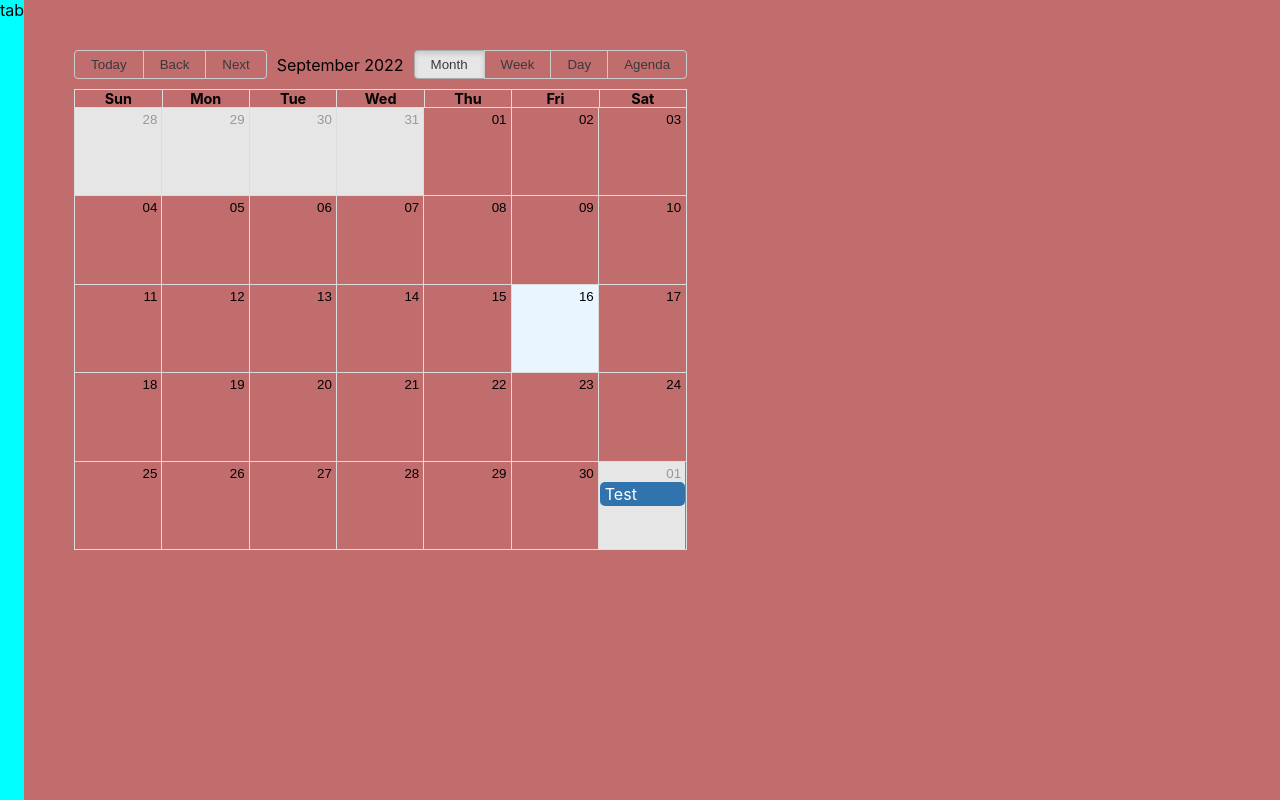
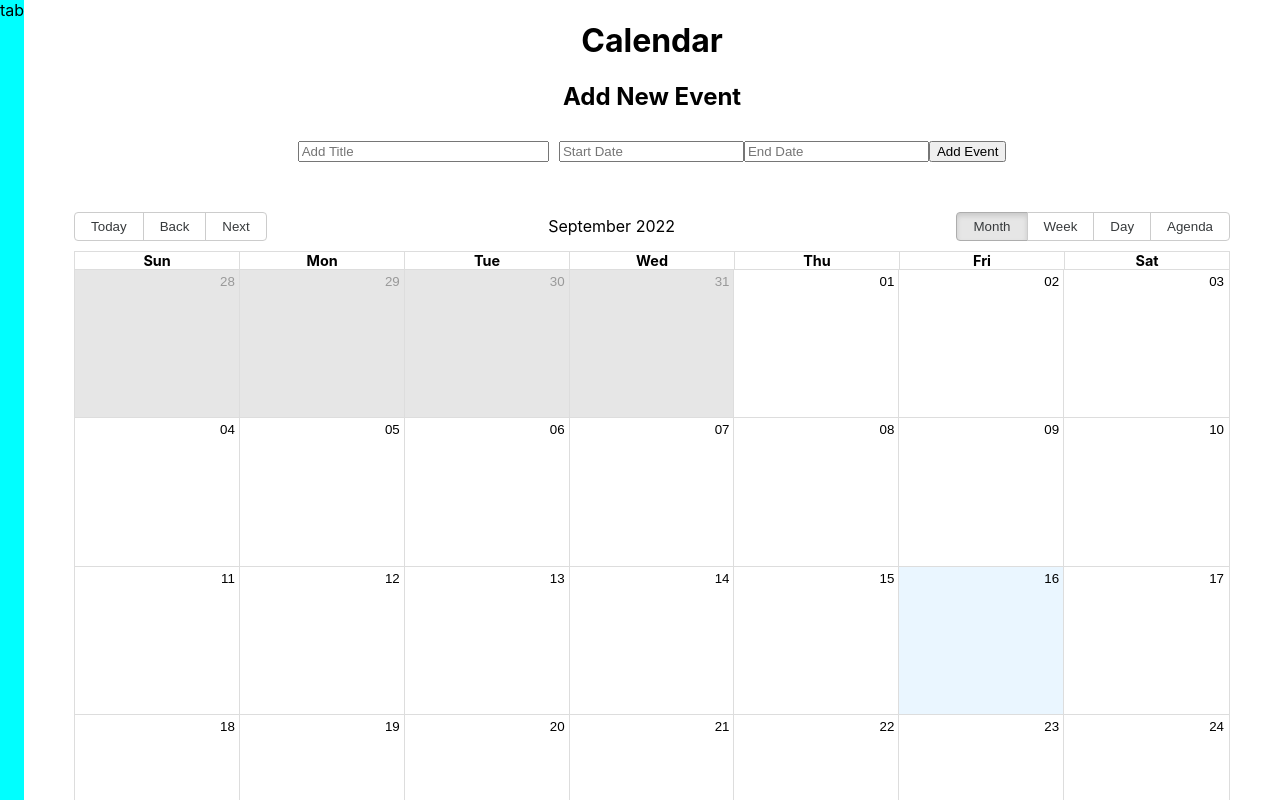
Before and after one commit to IHATECOFFEE1/Calendar-App, a Next.js app: page / in a window 1280 px wide. Shown: the top 800 px of the page. Built offline with nearby package versions, Linux system fonts and the light colour scheme; no server answers.

Commit message:
Calendar UI update

```diff
--- a/package.json
+++ b/package.json
@@ -14,6 +14,8 @@
     "@syncfusion/ej2-react-schedule": "^20.3.47",
     "date-fns": "^2.29.3",
     "moment": "^2.29.4",
+    "firebase": "^9.12.1",
+    "firebase-admin": "^11.1.0",
     "next": "12.3.0",
     "react": "18.2.0",
     "react-big-calendar": "^1.5.0",
--- a/src/components/CalendarHub/Calendar/index.jsx
+++ b/src/components/CalendarHub/Calendar/index.jsx
@@ -7,7 +7,7 @@ import { Calendar, dateFnsLocalizer } from "react-big-calendar";
 import "react-big-calendar/lib/css/react-big-calendar.css";
 import DatePicker from "react-datepicker";
 import "react-datepicker/dist/react-datepicker.css";
-import "./App.module.css";
+import styles from "./index.module.scss";
 
 const locales = {
     "en-US": require("date-fns/locale/en-US"),
@@ -41,20 +41,37 @@ const events = [
     },
 ];
 
+export default function CalendarUI() {
+    const [newEvent, setNewEvent] = useState({ title: "", start: "", end: "" })
+    const [allEvents, setAllEvents] = useState(events)
 
-function App() {
-    //const [newEvent, setNewEvent] = useState({})
-
-
-
-
+    function handleAddEvent() {
+        setAllEvents([...allEvents, newEvent])
+    }
 
     return (
-        <div className="App">
-            <Calendar localizer={localizer} events={events}
-                startAccessor="start" endAccessor="end" style={{ height: 500, margin: "50px" }} />
-        </div>
+        <div className={styles.calendar} >
+            <h1>Calendar</h1>
+            <h2>Add New Event</h2>
+            <div>
+                <input type="text" placeholder="Add Title" style={{ width: "20%", marginRight: "10px" }}
+                    value={newEvent.title} onChange={(e) => setNewEvent({ ...newEvent, title: e.target.value })}
+                />
+                <DatePicker placeholderText="Start Date" style={{ marginRight: "10px" }}
+                    selected={newEvent.start} onChange={(start) => setNewEvent({ ...newEvent, start })} />
+                <DatePicker placeholderText="End Date"
+                    selected={newEvent.end} onChange={(end) => setNewEvent({ ...newEvent, end })} />
+                <button style={{ marginTop: "10px" }} onClick={handleAddEvent}>
+                    Add Event
+                </button>
+            </div>
+            <Calendar
+                localizer={localizer}
+                events={allEvents}
+                startAccessor="start"
+                endAccessor="end"
+                style={{ margin: "50px" }} />
+
+        </div >
     );
 }
-
-export default App;
--- a/src/components/CalendarHub/Calendar/index.module.scss
+++ b/src/components/CalendarHub/Calendar/index.module.scss
@@ -0,0 +1,4 @@
+.calendar {
+    position: relative;
+    width: 100%;
+}
--- a/src/components/CalendarHub/SideTab/index.module.scss
+++ b/src/components/CalendarHub/SideTab/index.module.scss
@@ -1,4 +1,4 @@
 .tab {
     background-color: aqua;
-    height: 100vh;
+    min-height: 100vh;
 }
--- a/src/components/CalendarHub/index.jsx
+++ b/src/components/CalendarHub/index.jsx
@@ -1,5 +1,5 @@
 import React from "react";
-import Calendar from "./Calendar";
+import CalendarUI from "./Calendar";
 import SideTab from "./SideTab";
 import styles from "./index.module.scss";
 
@@ -8,7 +8,7 @@ export default function LandingPage() {
     return (
         <div className={styles.container}>
             <SideTab />
-            <Calendar />
+            <CalendarUI />
         </div>
     );
 }
--- a/src/components/CalendarHub/index.module.scss
+++ b/src/components/CalendarHub/index.module.scss
@@ -4,6 +4,6 @@
     text-align: center;
     //background-color: rgb(194, 109, 109);
     flex-direction: row;
-    background-color: rgb(194, 109, 109);
-    height: 100vh;
+    min-height: 100vh;
+    margin-bottom: 100px;
 }
```
Also changed, not shown: src/components/CalendarHub/Calendar/App.jsx (deleted), src/components/CalendarHub/Calendar/App.module.css (deleted).
